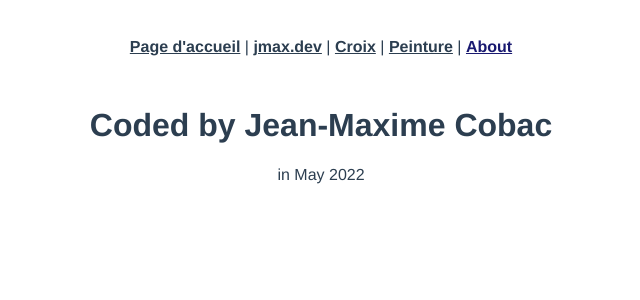
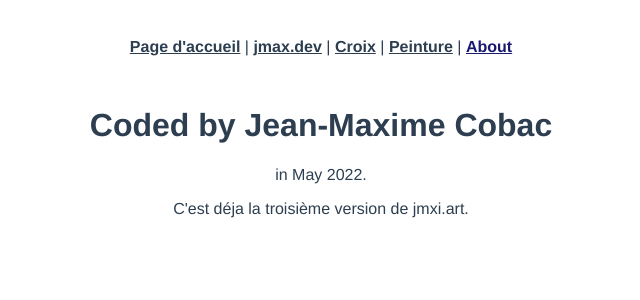
Before and after one commit to jmcob/jmxi.art, a Vue app: page /#/about in a window 1280 px wide. Shown: the top 300 px of the page, without its empty margins (319-959 px from the left). Built offline with nearby package versions, Linux system fonts and the light colour scheme.

Commit message:
max width crosses

```diff
--- a/src/views/AboutView.vue
+++ b/src/views/AboutView.vue
@@ -1,6 +1,7 @@
 <template>
   <div class="about">
     <h1>Coded by Jean-Maxime Cobac</h1>
-    <p>in May 2022</p>
+    <p>in May 2022.</p>
+    <p>C'est déja la troisième version de jmxi.art.</p>
   </div>
 </template>
--- a/src/views/CrossView.vue
+++ b/src/views/CrossView.vue
@@ -165,5 +165,6 @@
 <style>
 img {
   width: 80vw;
+  max-width: 600px;
 }
 </style>
```
